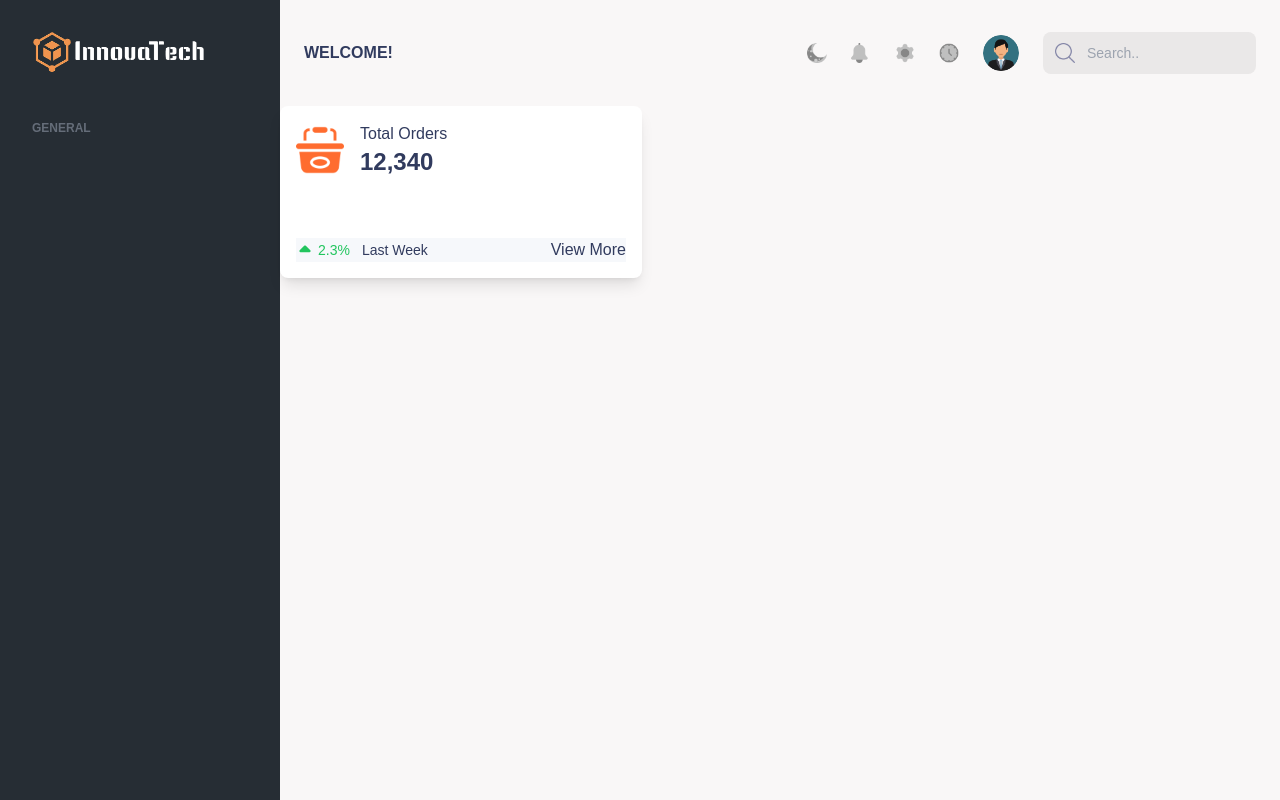
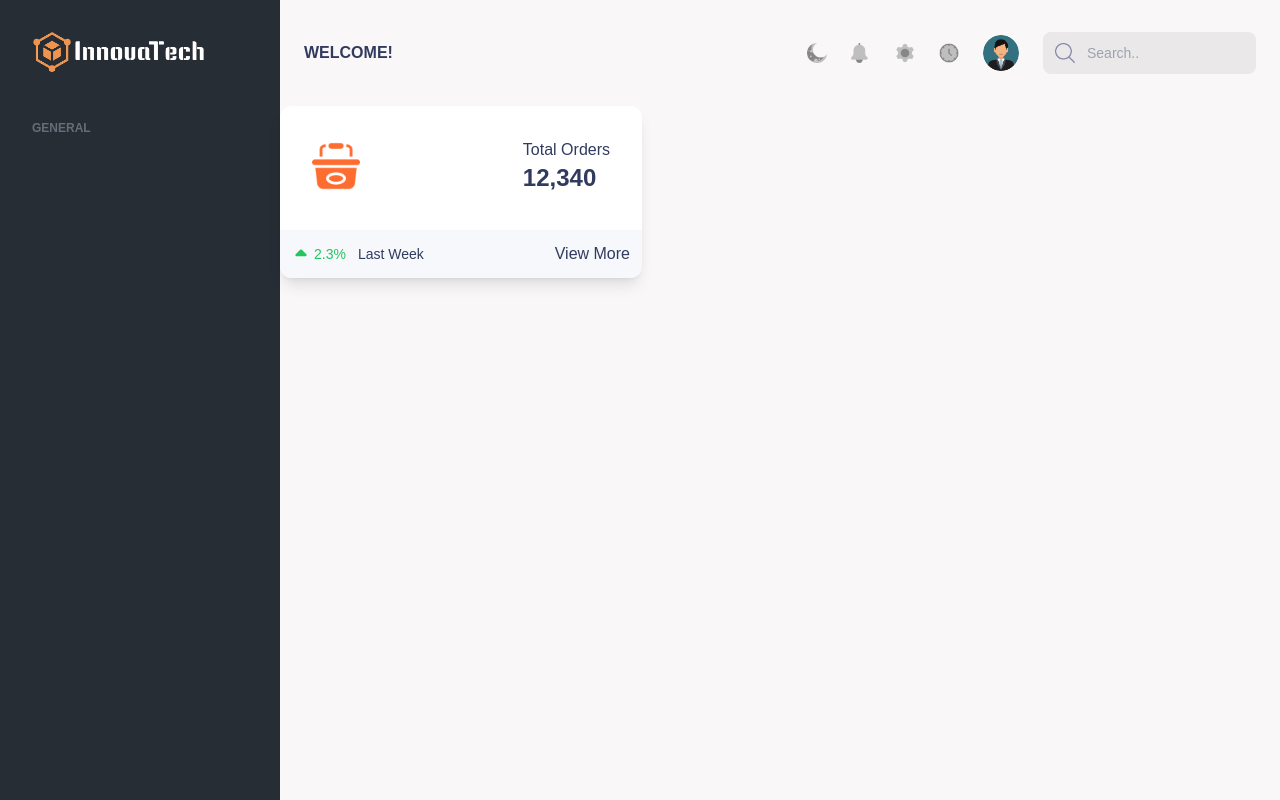
Before and after one commit to HKinnovaTech/Dashboard-Inventory, a Next.js app: page / in a window 1280 px wide. Built offline with nearby package versions, Linux system fonts and the light colour scheme.

Commit message:
initial dashboard

```diff
--- a/src/app/Components/Dashboard/components/infocard.tsx
+++ b/src/app/Components/Dashboard/components/infocard.tsx
@@ -4,25 +4,28 @@ import { FaCaretUp } from "react-icons/fa6";
 
 const InfoCard = () => {
   return (
-    <div className="w-[362px] h-[172px] bg-white shadow-lg rounded-lg p-4 flex flex-col justify-between">
-
-      <div className="flex items-center space-x-4">
-        <img src="/images/bucket.png" alt="Bucket" className="w-12 h-12" />
+    <div className="w-[362px] h-[172px] bg-primary shadow-lg rounded-xl overflow-hidden flex flex-col justify-between">
+      <div className="flex items-center justify-between p-8">
+        <div>
+          <img src="/images/bucket.png" alt="Bucket" className="w-12 h-12" />
+        </div>
         <div>
           <p className="text-textcolor">Total Orders</p>
           <h2 className="text-2xl font-semibold">12,340</h2>
         </div>
       </div>
 
-      <div className="flex justify-between items-center bg-secoundary">
+      <div className="flex justify-between items-center bg-secoundary p-3">
         <div className="flex gap-3 text-sm">
-        <div className="flex items-center space-x-1 text-green-500">
-          <FaCaretUp size={18} />
-          <p>2.3%</p>
-        </div>
+          <div className="flex items-center space-x-1 text-green-500">
+            <FaCaretUp size={18} />
+            <p>2.3%</p>
+          </div>
           <p>Last Week</p>
         </div>
-        <a href="#" className="text-textcolor ">View More</a>
+        <a href="#" className="text-textcolor ">
+          View More
+        </a>
       </div>
     </div>
   );
```
